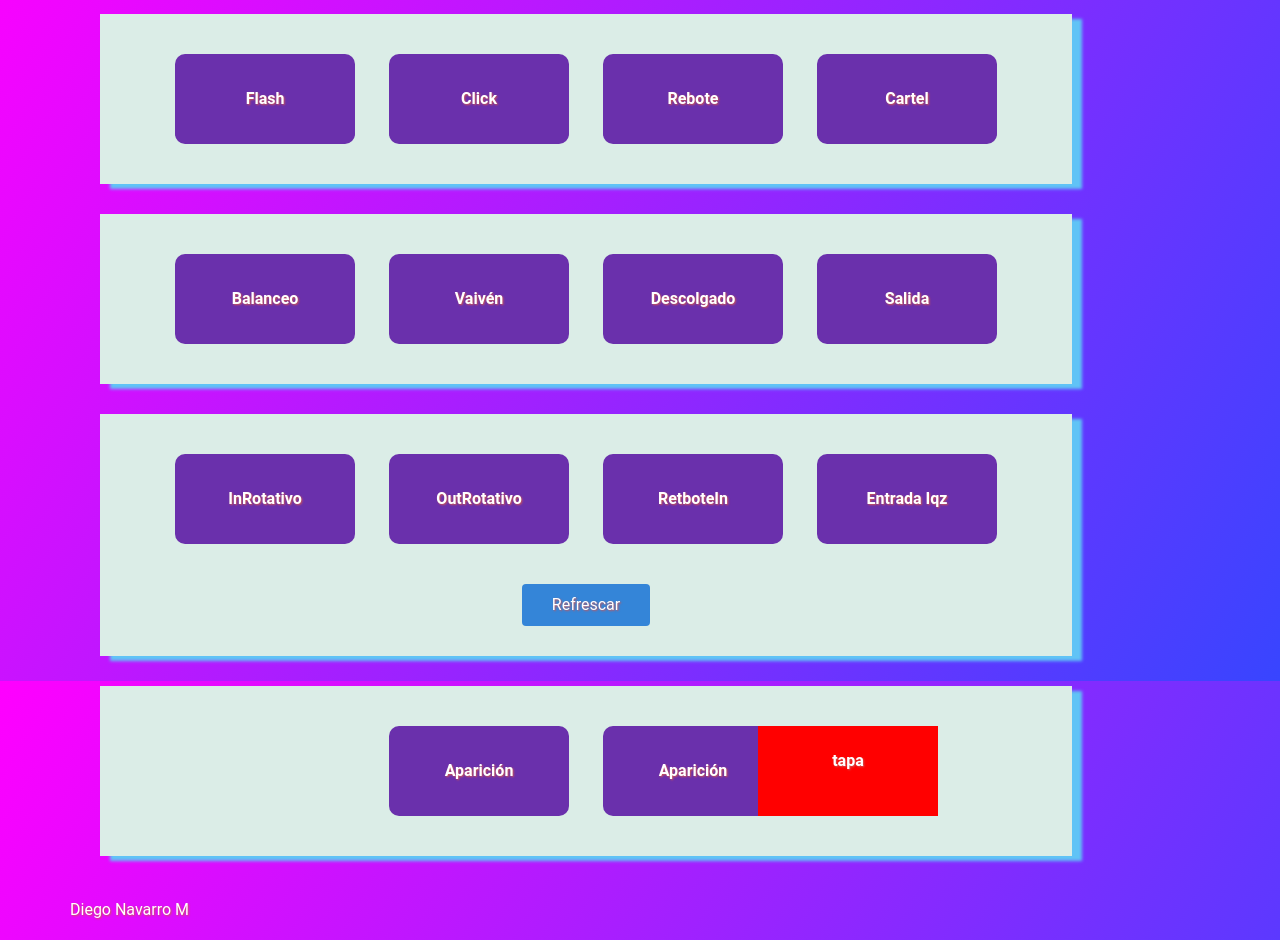
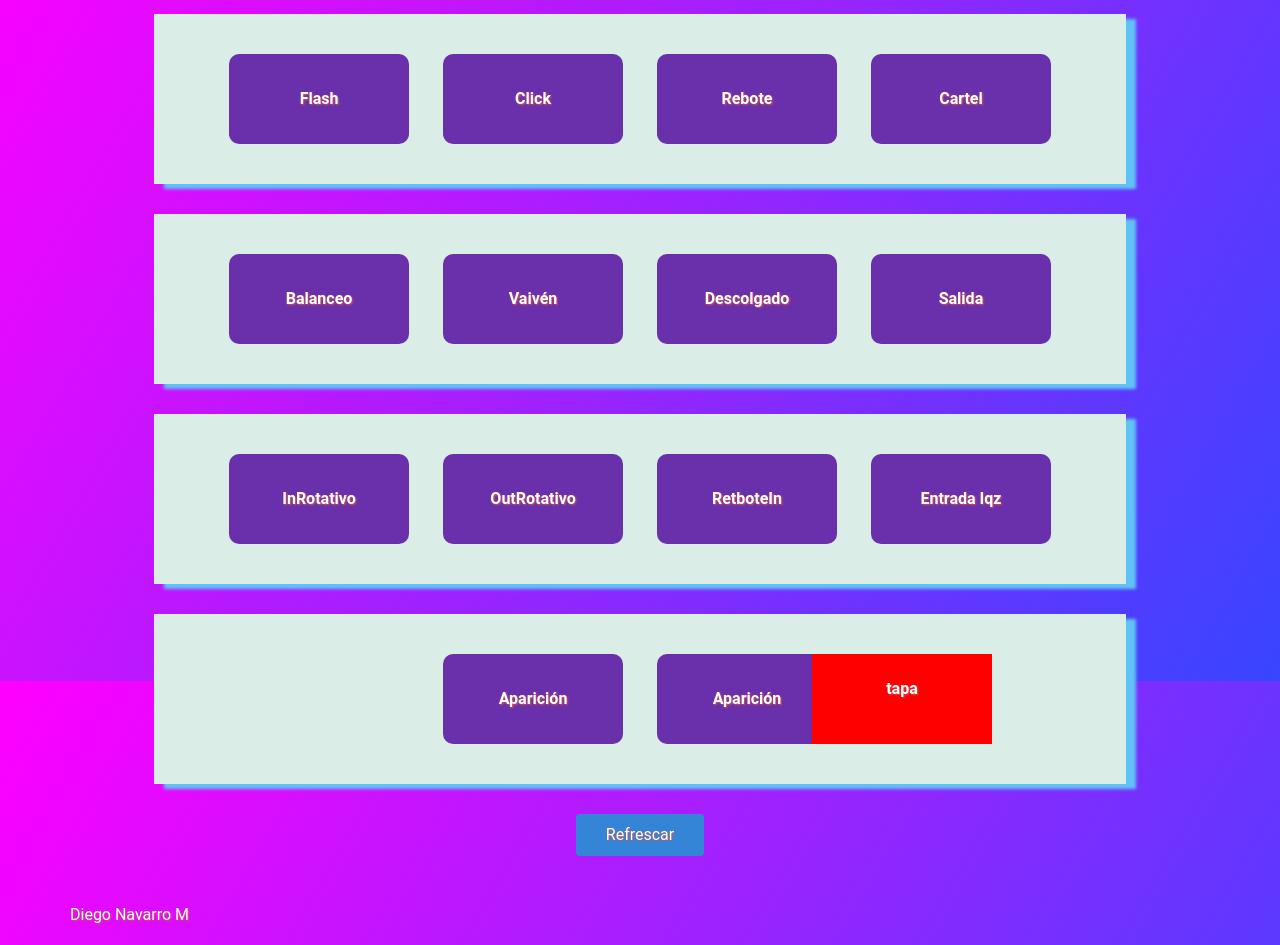
Before and after one commit to DNavarro10/keyframes, a plain HTML site: page index.html in a window 1280 px wide. Shown: the part 119-1064 px from the top of the page. Drawn offline with nearby package versions, Linux system fonts and the light colour scheme.

Commit message:
mas arreglos..
css   pendientes fadein

```diff
--- a/css/style.css
+++ b/css/style.css
@@ -14,6 +14,7 @@ body,html{
 body{
     font-family: 'Roboto', sans-serif;
     padding: 40px;
+    margin: 15px auto;
     color: white;
     text-shadow: 1px 1px 2px #CF5454 ;
     background: -moz-linear-gradient(330deg, rgba(255,0,255,1) 0%, rgba(56,69,255,1) 100%); /* ff3.6+ */
@@ -27,7 +28,8 @@ body{
 }
 .contenedor{
      width: 90%;
-     margin: 0 auto;
+     margin: 15px auto;
+     text-align: center;
 
 }
 header{
@@ -86,7 +88,9 @@ section > .fade {
     z-index: 1;
 
 }
-
+.contenedor .accion{
+    text-align: center;
+}
 .btn {
     border-radius: 4px;
     -webkit-border-radius: 4px;
@@ -95,7 +99,7 @@ section > .fade {
     color: #fff;
     display: inline-block;
     padding: 12px 30px;
-    margin: 15px 5px;
+    margin: 15px auto;
     text-decoration: none;
     vertical-align: middle;
     -webkit-transition: all 0.3s linear;
--- a/index.html
+++ b/index.html
@@ -28,7 +28,7 @@
 			<div class="outRotativo">OutRotativo</div>
 			<div class="reboteIn">RetboteIn</div>
 			<div class="entradaIzq">Entrada Iqz</div>
-			<a href="javascript:location.reload();" class="btn preview">Refrescar</a>
+
 		</section>
 		<section>
 			<div class="fade"><p>Aparición</p></div>
@@ -37,6 +37,9 @@
 				<p>Aparición</p>
 			</div>
 		</section>
+		<div class="accion">
+		<a href="javascript:location.reload();" class="btn preview">Refrescar</a>
+		</div>
 	</div>
 	<footer>
 		<div>
```
